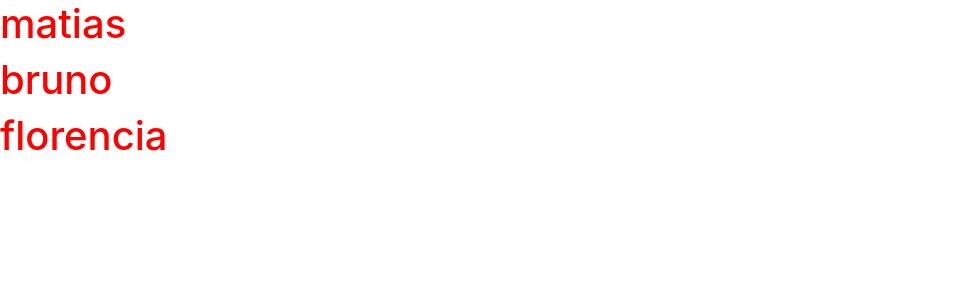
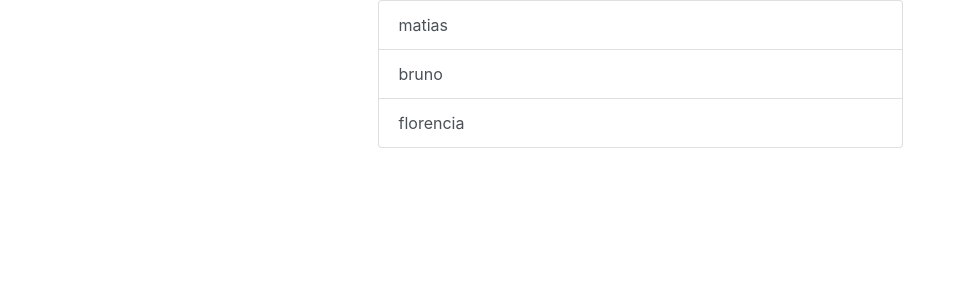
Before and after one commit to bernardisApps/ademass_curso_vue, a Vue app: page / in a window 1280 px wide. Shown: the top 300 px of the page, without its empty margins (0-966 px from the left). Built offline with nearby package versions, Linux system fonts and the light colour scheme.

Commit message:
actualizacion del componente directivaiteracion

```diff
--- a/src/components/directivas/DirectivaIteracion.vue
+++ b/src/components/directivas/DirectivaIteracion.vue
@@ -1,12 +1,18 @@
 <template>
-    <h1 v-for="(nombre, index) in nombres" :key="index"> {{ nombre }} </h1>
+    <div class="container">
+        <div class="row mx-auto">
+            <div class="col-md-6 mx-auto">
+                <ul class="list-group">
+                    <li class="list-group-item list-group-item-action" v-for="(nombre, index) in nombres" :key="index">{{ nombre }}</li>
+                </ul>
+            </div>
+        </div>
+    </div>
 </template>
 
 <script setup>
-    import {ref} from 'vue'
-    let nombres = ref(['matias', 'bruno', 'florencia']);
+import { ref } from 'vue'
+let nombres = ref(['matias', 'bruno', 'florencia']);
 </script>
 
-<style scoped>
-
-</style>
+<style scoped></style>
```
